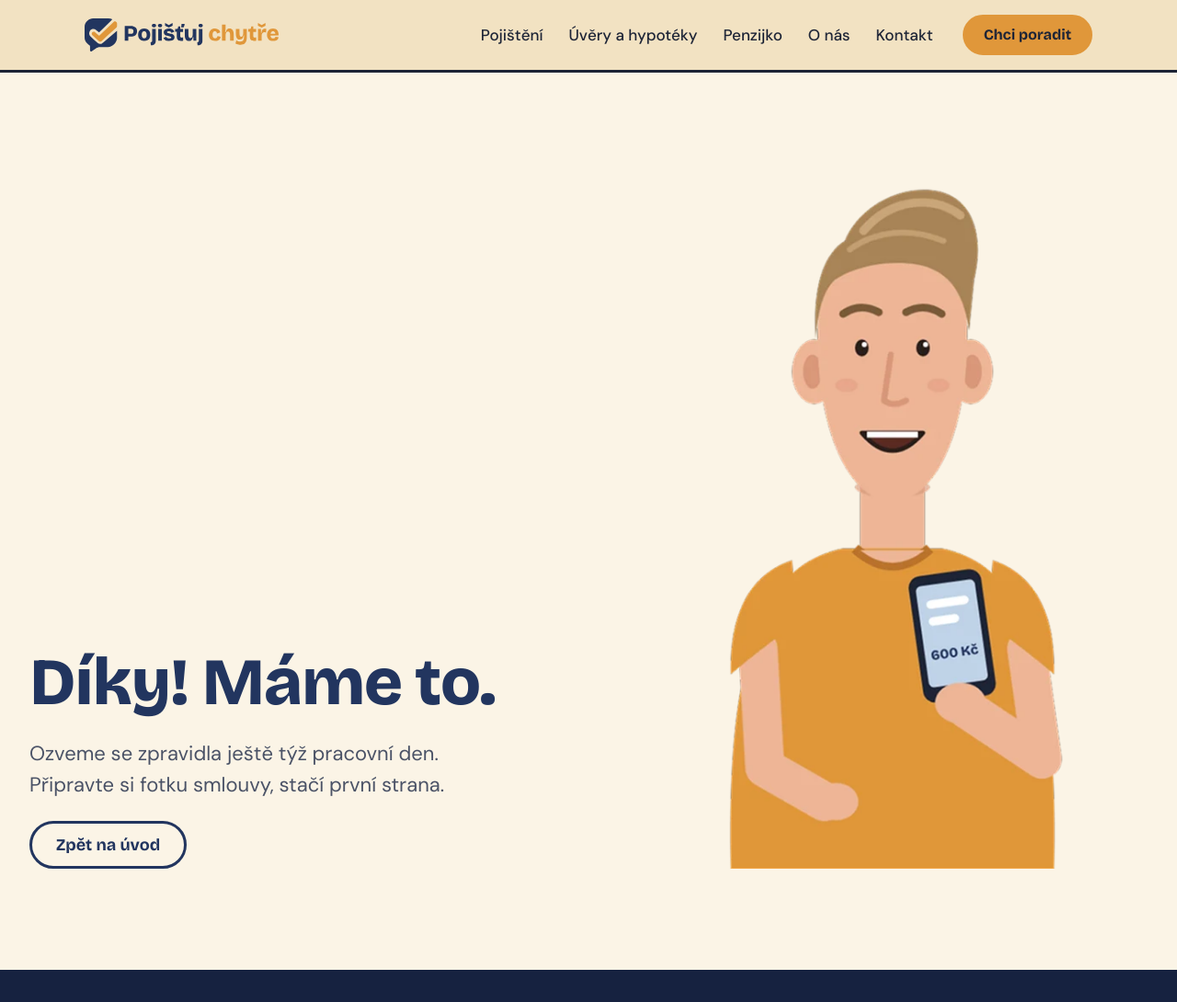
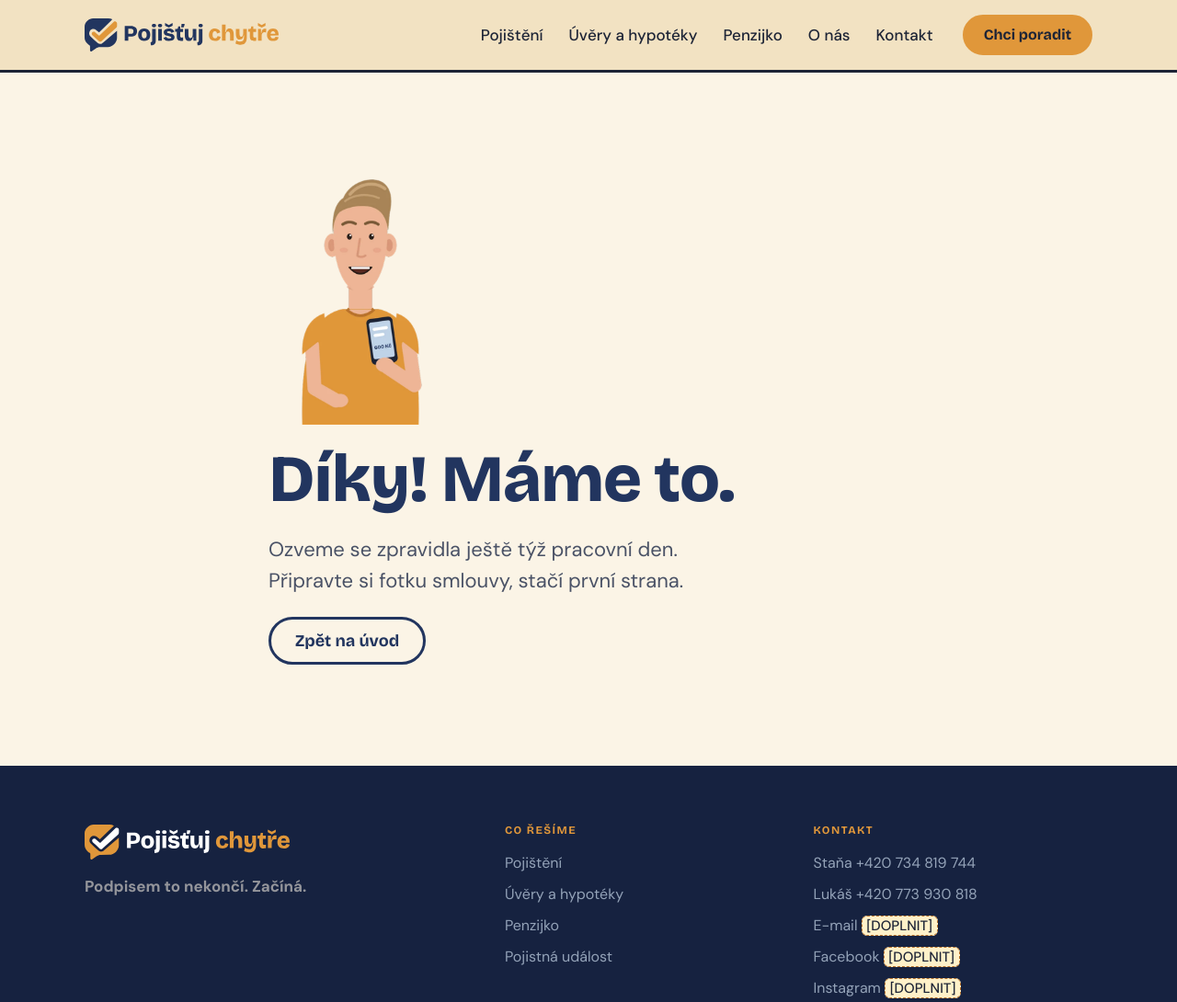
Before and after one commit to Brzdaboy/pojistuj-chytre, a plain HTML site: page dekujeme.html in a window 1280 px wide. Shown: the top 1090 px of the page at 92% size. Drawn offline with Linux system fonts and the light colour scheme.

Commit message:
revert: dekujeme layout back to original

```diff
--- a/dekujeme.html
+++ b/dekujeme.html
@@ -25,13 +25,11 @@
   <button class="menu-toggle" type="button" aria-controls="menu" aria-expanded="false" aria-label="Menu"><span></span></button>
 </div></header>
 <main id="obsah">
-<section class="simple"><div class="wrap split">
-  <div class="simple-text">
-    <h1>Díky! Máme to.</h1>
-    <p class="lead">Ozveme se zpravidla ještě týž pracovní den. Připravte si fotku smlouvy, stačí první strana.</p>
-    <div class="actions"><a class="btn btn-secondary" href="index.html">Zpět na úvod</a></div>
-  </div>
+<section class="simple"><div class="wrap">
   <img src="assets/postavy/lukas_talk_phone.webp" alt="Kreslený Lukáš s telefonem" width="600" height="818">
+  <h1>Díky! Máme to.</h1>
+  <p class="lead">Ozveme se zpravidla ještě týž pracovní den. Připravte si fotku smlouvy, stačí první strana.</p>
+  <a class="btn btn-secondary" href="index.html">Zpět na úvod</a>
 </div></section>
 
 </main>
--- a/styles.css
+++ b/styles.css
@@ -279,10 +279,6 @@ a.tile:hover{transform:translateY(-4px);box-shadow:0 6px 0 var(--ink)}
 .simple{padding-block:clamp(56px,9vw,110px)}
 .simple .wrap{display:grid;gap:22px;justify-items:start;max-width:760px}
 .simple img{max-width:200px}
-.simple .wrap.split{max-width:none;justify-items:unset;align-items:end;gap:clamp(24px,4vw,56px)}
-.simple-text{display:grid;gap:22px;justify-items:start}
-.simple .wrap.split img{max-width:100%;align-self:end}
-@media(max-width:820px){.simple .wrap.split img{max-width:260px;justify-self:center}}
 
 @media (max-width:600px){body{font-size:17px}}
 @media (prefers-reduced-motion:reduce){*{animation:none!important;transition:none!important;scroll-behavior:auto!important}}
```
